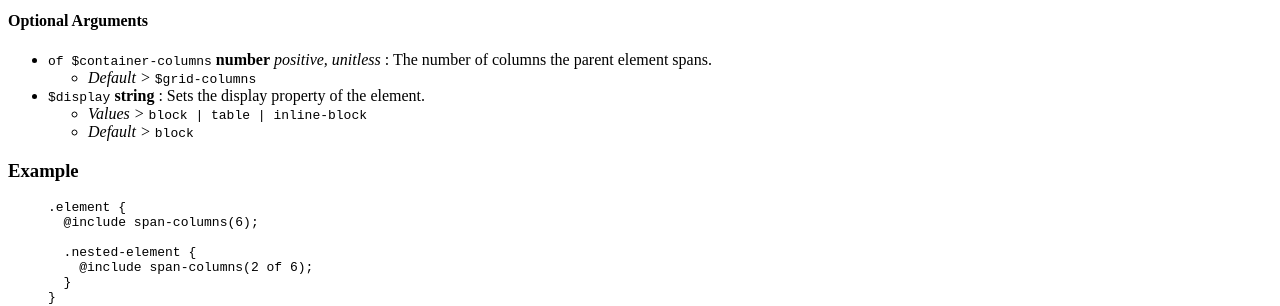
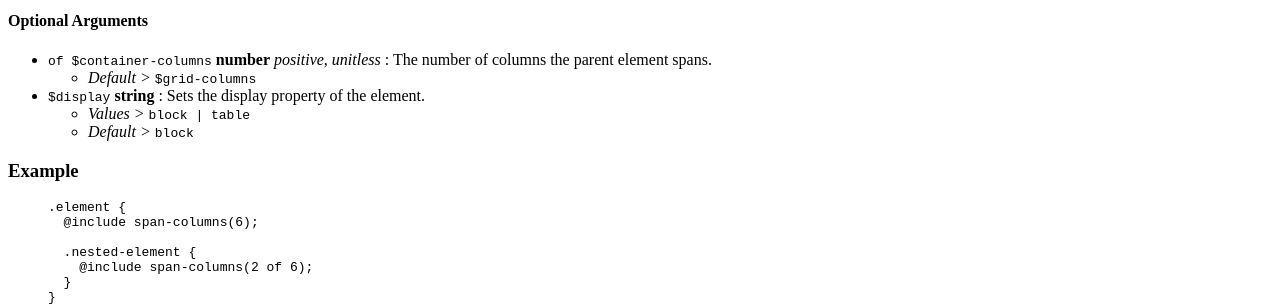
Before and after one commit to thoughtbot/neat, a Jekyll site: the page built from docset.html, in a window 1280 px wide and 900 px high, scrolled down 683 px. Shown: the part 152-458 px from the top of the window. Built offline with Jekyll 4.4.1, drawn with Linux system fonts in a browser that asks for light colours; nearby versions of some CDN libraries; library files that are not in the unit come from our copies.

Commit message:
Remove inline-block from span-columns docs

```diff
--- a/_includes/docs/mixins/span-columns.html
+++ b/_includes/docs/mixins/span-columns.html
@@ -23,7 +23,7 @@
 
   <li><code>$display</code> <strong>string</strong> :  Sets the display property of the element.
     <ul>
-      <li><em>Values ></em> <code>block | table | inline-block</code></li>
+      <li><em>Values ></em> <code>block | table</code></li>
       <li><em>Default ></em> <code>block</code></li>
     </ul>
   </li>
```
